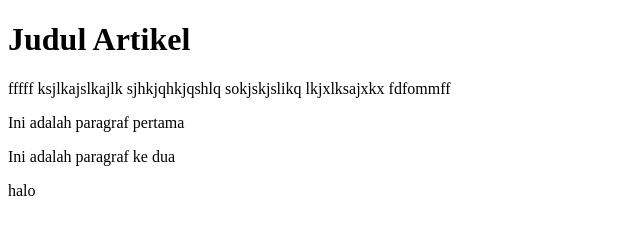
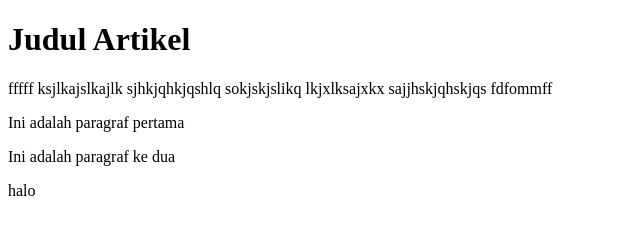
Before and after one commit to stanleyyys/Praktek-06-Github_Stan, a plain HTML site: page index.html in a window 1280 px wide. Shown: the whole page, without its empty margins (0-640 px from the left). Drawn offline with Linux system fonts and the light colour scheme.

Commit message:
Update index.html

```diff
--- a/index.html
+++ b/index.html
@@ -12,6 +12,7 @@ fffff
     sjhkjqhkjqshlq
     sokjskjslikq
     lkjxlksajxkx
+    sajjhskjqhskjqs
     fdfommff
     <p>Ini adalah paragraf pertama</p>
     <p>Ini adalah paragraf ke dua</p>
```
